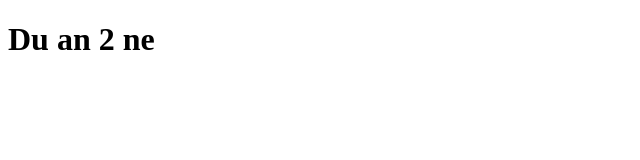
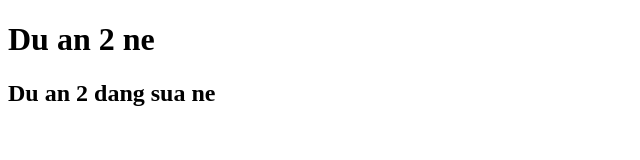
Before and after one commit to Qbaocuteahihi/duan2, a plain HTML site: page index.html in a window 1280 px wide. Shown: the whole page, without its empty margins (0-640 px from the left). Drawn offline with Linux system fonts and the light colour scheme.

Commit message:
Sua doi lan 1 ne

```diff
--- a/index.html
+++ b/index.html
@@ -7,5 +7,6 @@
   </head>
   <body>
     <h1>Du an 2 ne</h1>
+    <h2>Du an 2 dang sua ne</h2>
   </body>
 </html>
```
